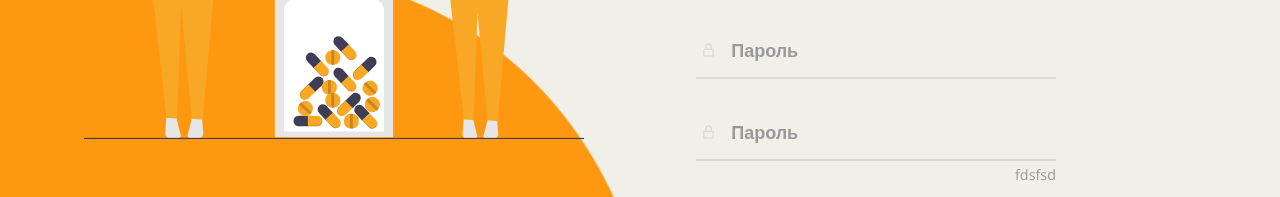
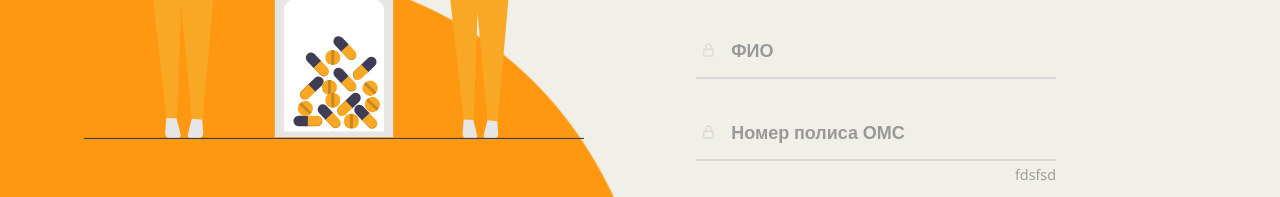
Before and after one commit to Daniil4747/Vaccine-Passport, a plain HTML site: page login.html in a window 1280 px wide. Both pictures are taken after a click on the link "Ещё не зарегистрированы?". Shown: the part 435-632 px from the top of the page. Drawn offline with nearby package versions, Linux system fonts and the light colour scheme; files that its build step writes are made by us from their sources; files whose address does not match are found by name.

Commit message:
Icons fix

```diff
--- a/login.html
+++ b/login.html
@@ -41,8 +41,8 @@
                               <i class='bx bx-lock-alt' ></i>
                             </div>
                             <div class="div">
-                                 <h5>Пароль</h5>
-                                 <input type="password" class="input">
+                                 <h5>ФИО</h5>
+                                 <input type="text" class="input">
                             </div>
                           </div>
                           <div class="input-div pass hidden_untill_active">
@@ -50,8 +50,8 @@
                               <i class='bx bx-lock-alt' ></i>
                             </div>
                             <div class="div">
-                                 <h5>Пароль</h5>
-                                 <input type="password" class="input">
+                                 <h5>Номер полиса ОМС</h5>
+                                 <input type="number" class="input">
                             </div>
                           </div>
                     <a id="registration_btn" href="#">Ещё не зарегистрированы?</a>
```
Also changed, not shown: index.html (+1 -1 lines).
